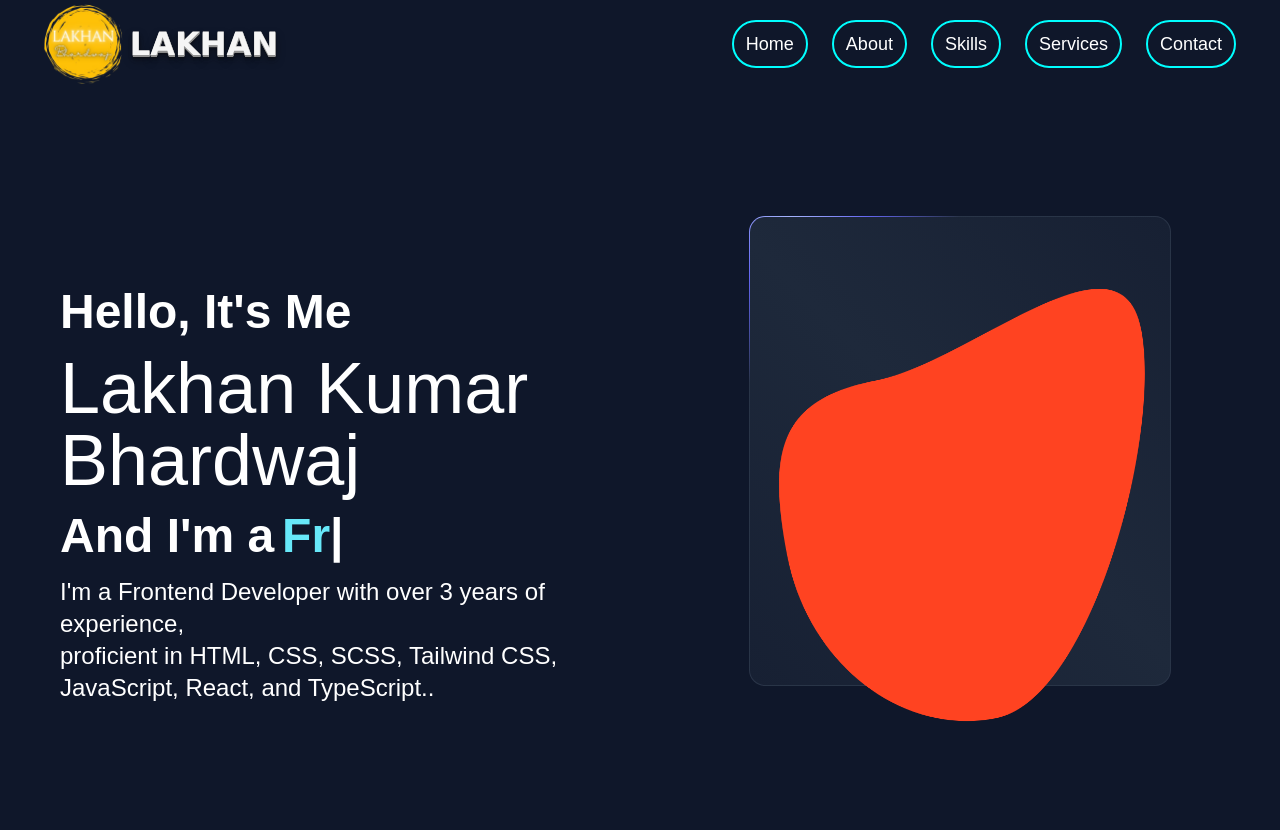
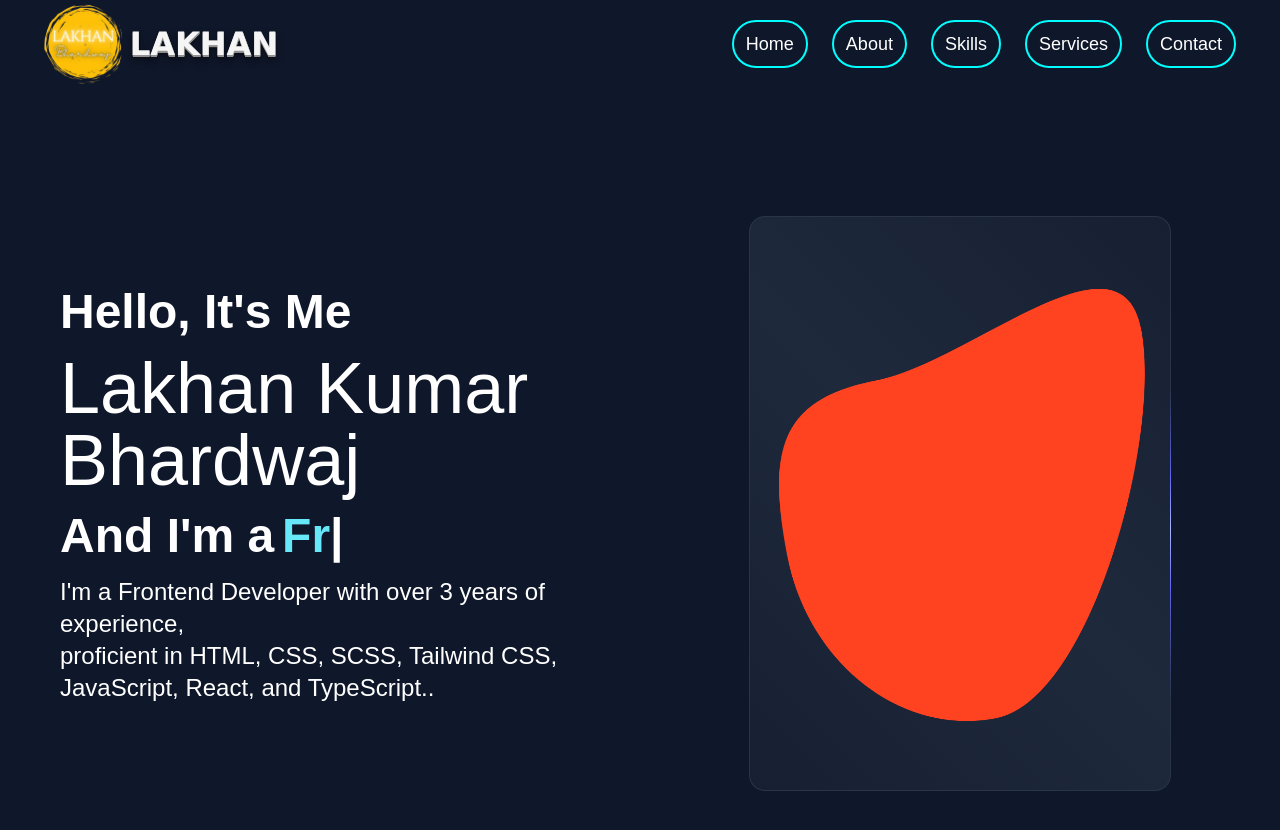
Before and after one commit to LakhanKBhardwaj/My_Portfolio, a Next.js app: page / in a window 1280 px wide. Shown: the top 830 px of the page. Built offline with nearby package versions, Linux system fonts and the light colour scheme.

Commit message:
Completed the home page design.

```diff
--- a/src/components/Header.tsx
+++ b/src/components/Header.tsx
@@ -19,14 +19,14 @@ export const Header : FC = () => {
                     <div className="flex flex-1 items-center  justify-between ">
                         <Link href={"#"} className="flex shrink-0 items-center">
                             <Image src={myLogo} alt="My Logo" width={80} height={80} />
-                            <div className="relative ml-20 max-[720px]:hidden">
+                            <div className="relative ml-20 max-[820px]:hidden">
                                 <div className="absolute top-1/2 right-1/2 transform translate-x-1/2 -translate-y-1/2 uppercase font-verdana text-[2em] font-extrabold text-[#f5f5f5] custom-text-shadow">
                                     Lakhan
                                 </div>
                             </div>
                         </Link>
                         {/* Desktop Menu */}
-                        <div className="hidden sm:ml-6 sm:block">
+                        <div className="hidden sm:ml-1 sm:block">
                             <div className="flex space-x-6">
                                 <Link href="/" className="border-2 border-customCyan px-3 py-2 text-lg font-medium text-white overflow-hidden flex justify-center items-center ease-out duration-700 rounded-3xl z-10 hover:border-transparent hover:shadow-customNavTabGlow">
                                     Home
--- a/src/components/Home.tsx
+++ b/src/components/Home.tsx
@@ -49,16 +49,22 @@ export const HomeContent: FC = () => {
             </div>
 
             <div className='bg-slate-900 pt-32 px-5'>
-            <section className="flex justify-center h-[70%] ">
+                <section className="flex justify-center  ">
 
                 <div className="w-full  max-w-[422px] [background:linear-gradient(45deg,#172033,theme(colors.slate.800)_50%,#172033)_padding-box,conic-gradient(from_var(--border-angle),theme(colors.slate.600/.48)_80%,_theme(colors.indigo.500)_86%,_theme(colors.indigo.300)_90%,_theme(colors.indigo.500)_94%,_theme(colors.slate.600/.48))_border-box] rounded-2xl border border-transparent animate-border">
 
-                    <div className="p-5 py-16  group">
-                    <Image src={BackImage} alt='Back Image' width={550} className='  ' />
+                    <div className="px-5 py-16  group">
+                    <Image src={BackImage} alt='Back Image'  className=' w-full ' />
 
                     </div>
                 </div>
             </section>
+                {/* <div className="w-full max-w-[422px] [background:linear-gradient(45deg,#172033,theme(colors.slate.800)_50%,#172033)_padding-box,conic-gradient(from_var(--border-angle),theme(colors.slate.600/.48)_80%,_theme(colors.indigo.500)_86%,_theme(colors.indigo.300)_90%,_theme(colors.indigo.500)_94%,_theme(colors.slate.600/.48))_border-box] rounded-2xl border border-transparent animate-border">
+
+                    <div className="px-5">
+                    <Image src={BackImage} alt='Back Image'  className=' w-full ' />
+                    </div>
+                </div> */}
             </div>
 
             {/* <div className='relative w-full h-[80%] group'>
--- a/tailwind.config.ts
+++ b/tailwind.config.ts
@@ -27,6 +27,8 @@ const config: Config = {
         slideRight: 'slideRight 1s ease forwards',
         slideLeft: 'slideLeft 1s ease forwards',
         slideBottom: 'slideBottom 1s ease forwards',
+        border: 'border 4s linear infinite',
+
       },
       keyframes: {
         slideTop: {
@@ -45,6 +47,9 @@ const config: Config = {
           '0%': {transform: 'translateY(100px)'},
           '100%': {transform: 'translateY(0px)'},
         },
+        border: {
+          to: { '--border-angle': '360deg' },
+      }
       },
     },
   },
```
